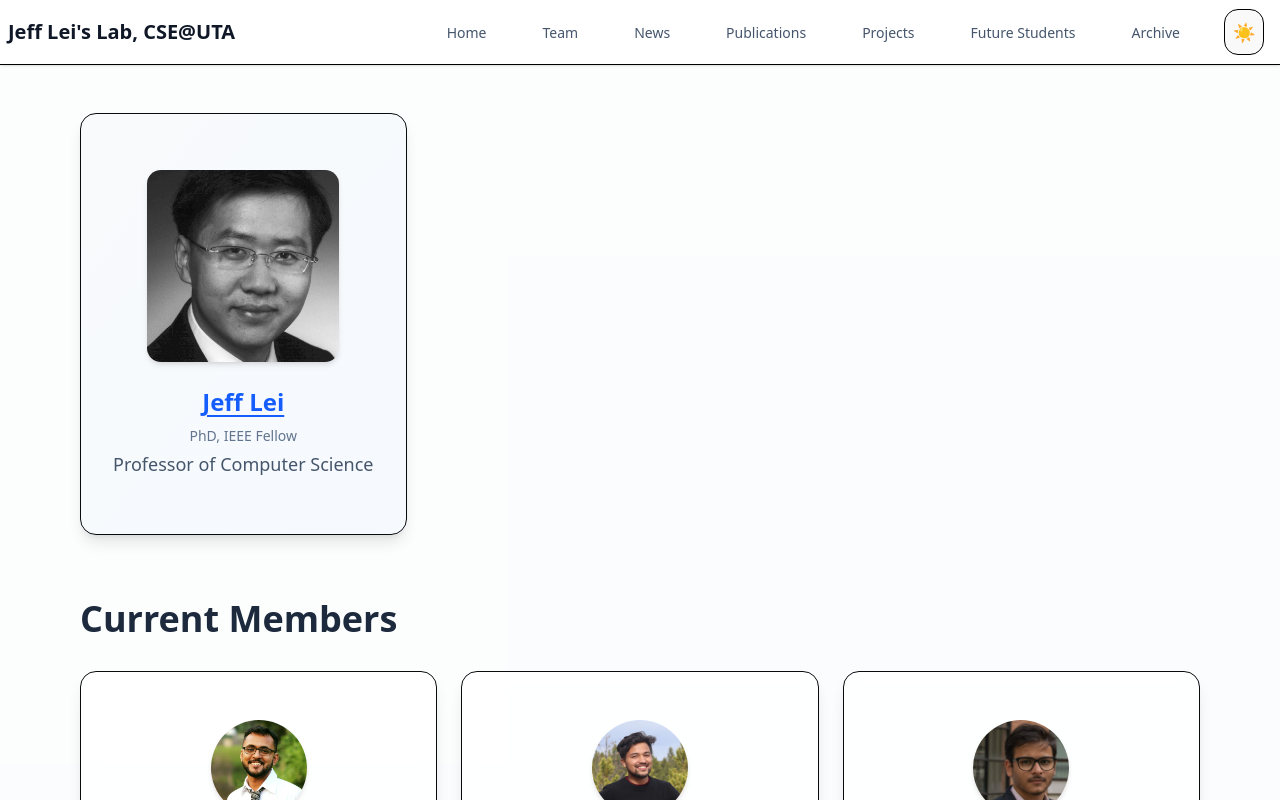
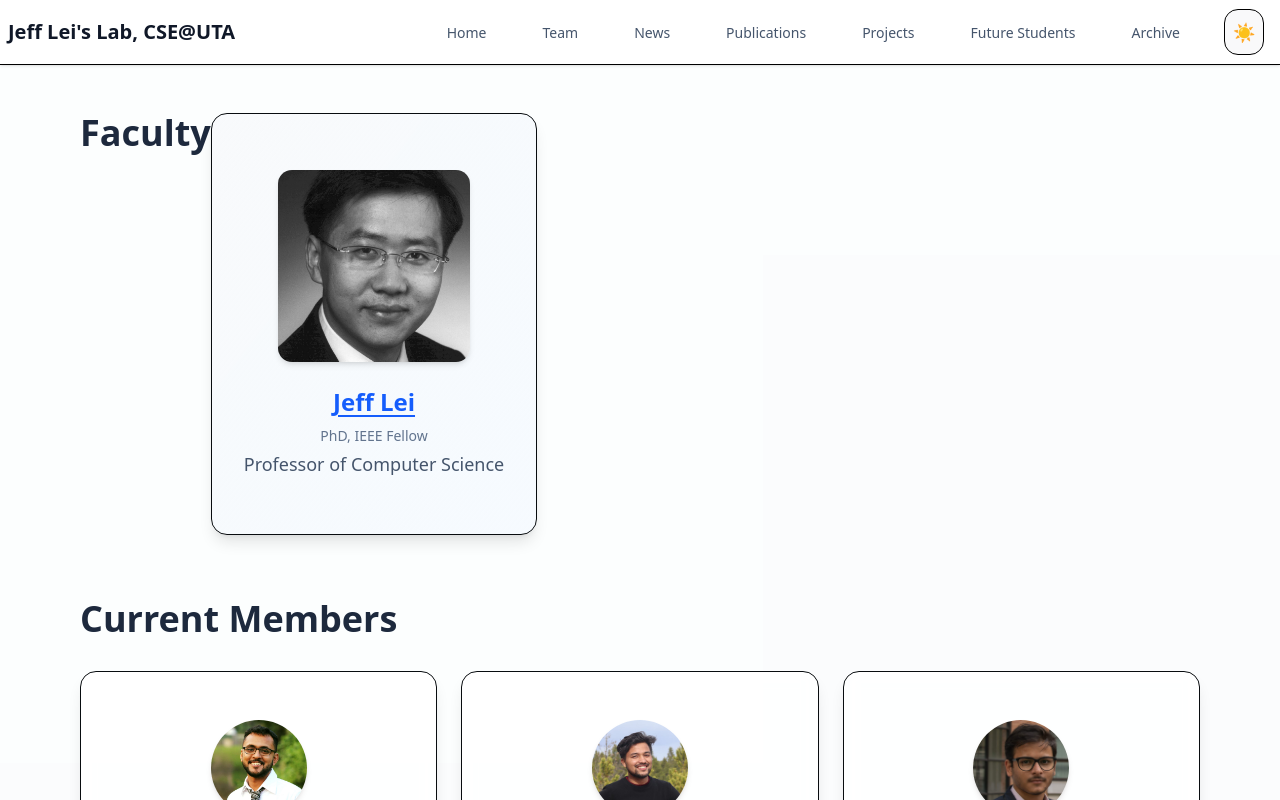
Before and after one commit to sercatuta-lei/sercatuta-lei.github.io, a Next.js app: page /team in a window 1280 px wide. Shown: the top 800 px of the page. Built offline with nearby package versions, Linux system fonts and the light colour scheme.

Commit message:
Add Faculty heading to team page

```diff
--- a/app/team/page.tsx
+++ b/app/team/page.tsx
@@ -202,6 +202,7 @@ export default function TeamPage() {
         transition={{ duration: 0.6 }}
         className="mb-16 flex justify-start"
       >
+        <h2 className="text-3xl md:text-4xl font-bold text-slate-800 dark:text-white mb-8">Faculty</h2>
         <Card className="bg-gradient-to-br from-slate-50 to-blue-50/50 dark:from-gray-900 dark:to-gray-950 border border-slate-200/60 dark:border-gray-800 shadow-lg rounded-2xl max-w-md">
           <CardContent className="p-8">
             <div className="flex flex-col items-center text-center gap-6">
```
